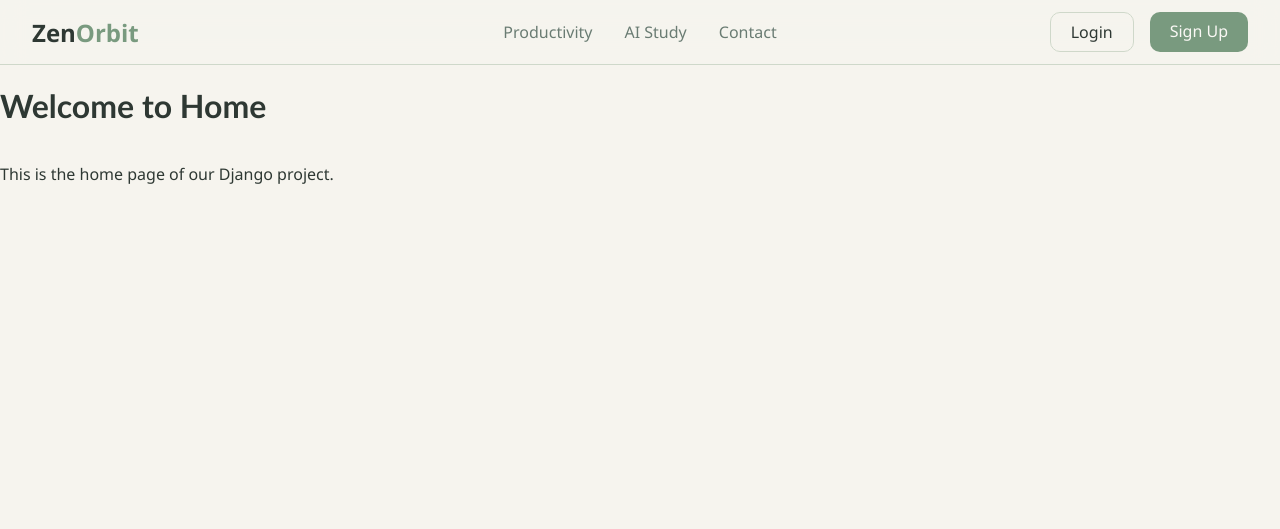
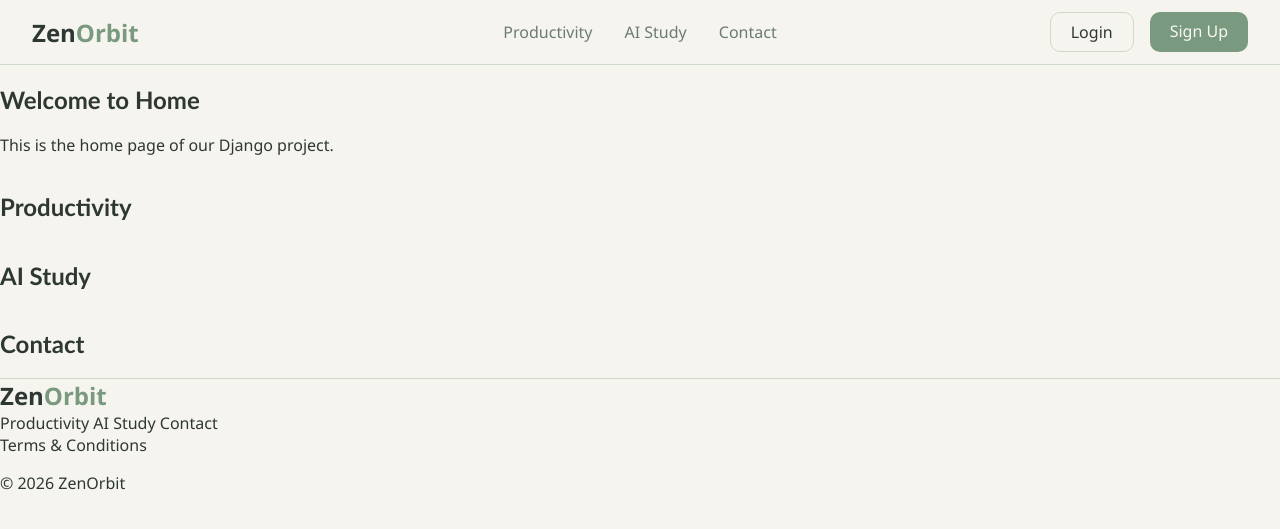
Before and after one commit to GoodLvck/PW-ProductivitySite, a Django app: page / in a window 1280 px wide. Shown: the top 529 px of the page. Run offline with Django 5.2, Linux system fonts and the light colour scheme; some libraries are stand-ins or nearby versions.

Commit message:
Add form/footer styles and landing page
Modularize and add UI components and styles: new CSS for form fields and footer, plus unauthorized base/landing CSS; updated components/base.css to import forms/footer and base.css to import unauthorized styles. Add footer template and include it in the unauthorized landing home, which was expanded with banner, productivity, study, contact and footer sections. Simplify form field template (remove tooltip classes) and move duplicated form-related rules out of registration/base.css. Minor cleanup in base.html and views.py (whitespace/comment removal). These changes organize styling into reusable components and add the public landing structure.

```diff
--- a/ProductivitySite/productivity_site/static/css/base.css
+++ b/ProductivitySite/productivity_site/static/css/base.css
@@ -1,5 +1,6 @@
 @import "components/base.css";
 @import "registration/base.css";
+@import "unauthorized/base.css";
 
 :root{
     --background: hsl(40 33% 95%); /* Fondo principal */
--- a/ProductivitySite/productivity_site/static/css/components/base.css
+++ b/ProductivitySite/productivity_site/static/css/components/base.css
@@ -1,2 +1,4 @@
 @import "button/button.css";
 @import "navbar/navbar.css";
+@import "forms/fields.css";
+@import "footer/footer.css";
--- /dev/null
+++ b/ProductivitySite/productivity_site/static/css/components/footer/footer.css
@@ -0,0 +1,3 @@
+.footer-div {
+    border-top: 1px solid var(--border);
+}
--- a/ProductivitySite/productivity_site/static/css/registration/base.css
+++ b/ProductivitySite/productivity_site/static/css/registration/base.css
@@ -1,5 +1,3 @@
-@import "form/form.css";
-
 .auth-form-section {
     flex: 1;
     display: flex;
--- /dev/null
+++ b/ProductivitySite/productivity_site/static/css/unauthorized/base.css
@@ -0,0 +1 @@
+@import "landing.css";
--- a/ProductivitySite/productivity_site/views.py
+++ b/ProductivitySite/productivity_site/views.py
@@ -62,7 +62,6 @@ class CustomRegisterForm(UserCreationForm):
 
         return user
 
-
 class SignUpView(CreateView):
     """Register view."""
     form_class = CustomRegisterForm
--- a/ProductivitySite/templates/base.html
+++ b/ProductivitySite/templates/base.html
@@ -6,7 +6,7 @@
 <head>
     <meta charset="UTF-8" />
     <meta name="viewport" content="width=device-width, initial-scale=1.0" />
-    <link rel="stylesheet" href="{% static 'css/base.css' %}">  <!-- generates /static/blog/style.css -->
+    <link rel="stylesheet" href="{% static 'css/base.css' %}">
     <link rel='stylesheet' href='https://cdn-uicons.flaticon.com/4.0.0/uicons-thin-straight/css/uicons-thin-straight.css'>
     <link rel='stylesheet' href='https://cdn-uicons.flaticon.com/4.0.0/uicons-regular-rounded/css/uicons-regular-rounded.css'>
     <title>{% block title %}My Site{% endblock %}</title>  <!-- child templates override this -->
--- /dev/null
+++ b/ProductivitySite/templates/components/footer/footer.html
@@ -0,0 +1,22 @@
+<div class="footer-div">
+    <div class="footer-left">
+        <a href="#" class="nav-logo">Zen<span>Orbit</span></a>
+    </div>
+    <div class="footer-center">
+        <div class="footer-links">
+            <a href="#productivity">Productivity</a>
+            <a href="#ai-study">AI Study</a>
+            <a href="#contact">Contact</a>
+        </div>
+    </div>
+    <div class="footer-right">
+        <div class="footer-link">
+            <a href="#">Terms & Conditions</a>
+        </div>
+
+        <div class="footer-copyright">
+            <p>© 2026 ZenOrbit</p>
+        </div>
+
+    </div>
+</div>
--- a/ProductivitySite/templates/components/forms/_form_fields.html
+++ b/ProductivitySite/templates/components/forms/_form_fields.html
@@ -3,9 +3,9 @@
         <label for="{{ field.id_for_label }}" class="form-label">
             {{ field.label }}
             {% if field.help_text %}
-            <span class="info-hint tooltip" tabindex="0" aria-label="More information">
+            <span class="info-hint" tabindex="0" aria-label="More information">
                 <i class="fi fi-rr-info"></i>
-                <small class="help-text tooltip-text">{{ field.help_text }}</small>
+                <small class="help-text">{{ field.help_text }}</small>
             </span>
             {% endif %}
         </label>
--- a/ProductivitySite/templates/unauthorized/landing/home.html
+++ b/ProductivitySite/templates/unauthorized/landing/home.html
@@ -1,8 +1,32 @@
 {% extends "unauthorized/base_unauthorized.html" %}
+{% load static %}
 
 {% block title %}Home{% endblock %}
 
-{% block content %}  <!-- fill the content block -->
-    <h1 >Welcome to Home</h1>
-    <p>This is the home page of our Django project.</p>
+{% block content %}
+    <!-- BANNER -->
+    <section id="banner">
+        <h1>Welcome to Home</h1>
+        <p>This is the home page of our Django project.</p>
+    </section>
+
+    <!-- Productivity -->
+    <section id="productivity">
+        <h1>Productivity</h1>
+    </section>
+
+    <!-- Study -->
+    <section id="ai-study">
+        <h1>AI Study</h1>
+    </section>
+
+    <!-- Contact -->
+    <section id="contact">
+        <h1>Contact</h1>
+    </section>
+
+    <!-- Footer -->
+    <section id="footer">
+        {% include "components/footer/footer.html" %}
+    </section>
 {% endblock %}
```
Also changed, not shown: other parts of ProductivitySite/productivity_site/static/css/registration/base.css (+0 -56 lines), ProductivitySite/productivity_site/static/css/components/forms/fields.css (added, +60 -0 lines), ProductivitySite/templates/registration/base_registration.html (+0 -8 lines), ProductivitySite/productivity_site/static/css/unauthorized/landing.css (added).
